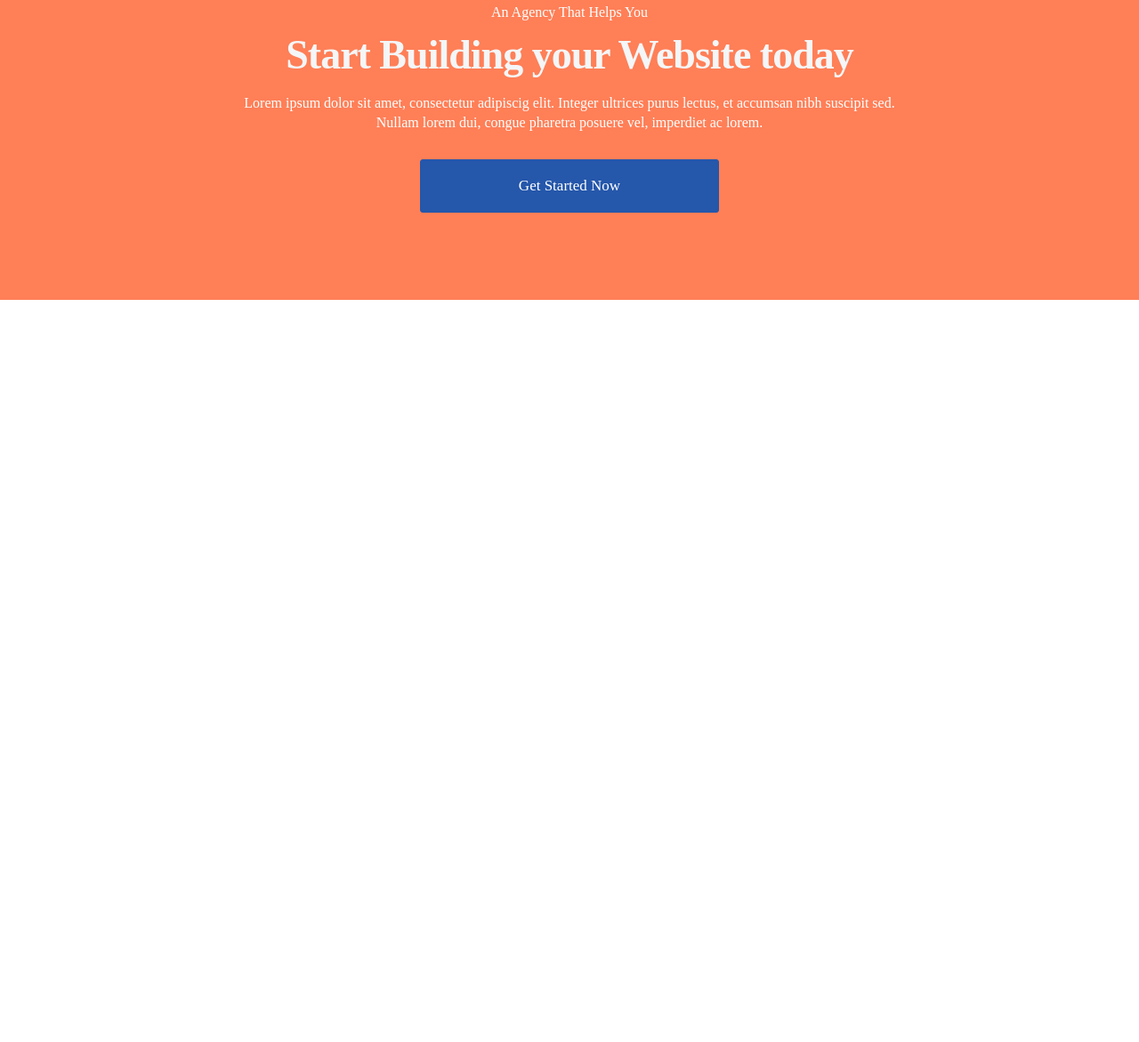
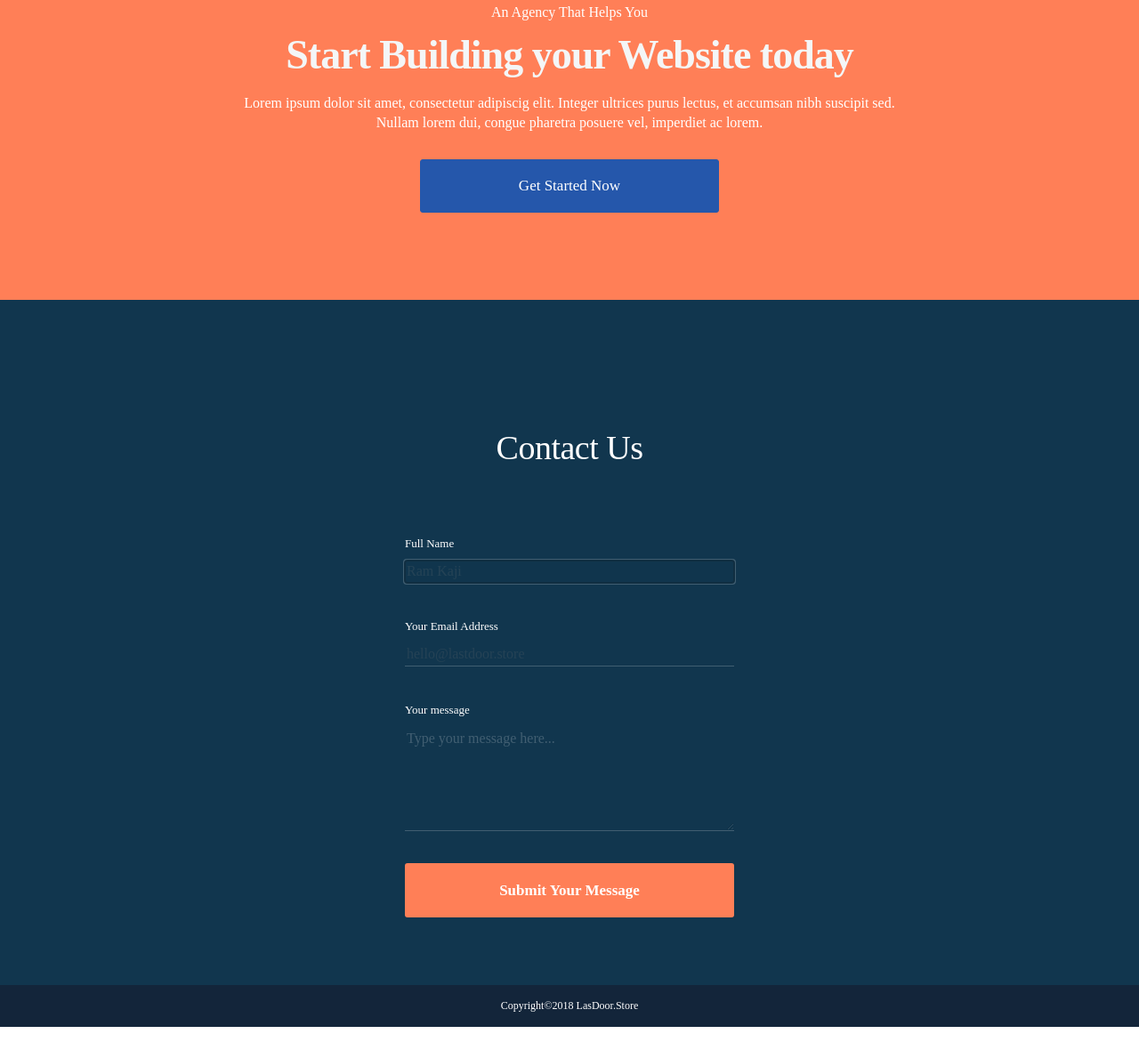
Before and after one commit to zznicole/fluffyagency-landingpage, a plain HTML site: page index.html in a window 1280 px wide. Shown: the part 3088-4259 px from the top of the page at 89% size. Before the commit the page ends 3425 px from the top, so only its background shows below. Drawn offline with Linux system fonts and the light colour scheme; a web font is replaced by a local one.

Commit message:
complete footer

```diff
--- a/index.html
+++ b/index.html
@@ -97,7 +97,7 @@
                 </div>
             </div>
         </section>
-        <div class="sparator"></div>
+        <div class="separator"></div>
         <section class="info">
             <div class="info__container">
                 <div class="info__content">
@@ -135,11 +135,29 @@
                 <div class="cfa__button--text">Get Started Now</div>
             </button>
         </section>
-
     </main>
     <footer>
-
-
+        <section class="contact">
+            <h2 class="contact__h2">Contact Us</h2>
+            <div class="form">
+                <label class="form__label">Full Name</label>
+                <input class="form__field" type="text" placeholder="Ram Kaji" autofocus required>
+            </div>
+            <div class="form">
+                <label class="form__label">Your Email Address</label>
+                <input class="form__field" type="email" placeholder="hello@lastdoor.store" required>
+            </div>
+            <div class="form">
+                <label class="form__label">Your message</label>
+                <textarea class="form__field form__field--textarea" rows="5">Type your message here...</textarea>
+            </div>
+            <div>
+                <input class="contact__submit" type="submit"  value="Submit Your Message">
+            </div>
+        </section>
+        <div class="copyright">
+            <div class="copyright__text">Copyright©2018 LasDoor.Store</div>
+        </div>
     </footer>
 </body>
 </html>
--- a/style/index.css
+++ b/style/index.css
@@ -338,7 +338,7 @@ body {
 
 }
 
-.sparator {
+.separator {
     width: 1170px;
     height: 1px;
     background-color: #DCE2E6;
@@ -499,3 +499,112 @@ body {
     text-align: center;
     color: #FFFFFF;
 }
+
+footer {
+    width: 100%;
+    height: 817px;
+    background-color: #11364E;
+    display: flex;
+    flex-direction: column;
+    align-items: center;
+    position: relative;
+}
+
+.contact {
+    width: 370px;
+    height: 490px;
+    display: flex;
+    flex-direction: column;
+    align-items: space-between;
+}
+
+.contact__h2 {
+    font-family: "Muli";
+    font-style: normal;
+    font-weight: normal;
+    font-size: 38px;
+    line-height: 1.4;
+    letter-spacing: -0.5px;
+    text-align: center;
+    color: #FFFFFF;
+    margin-top: 140px;
+}
+
+.form {
+    background-color: #11364E;
+    display: flex;
+    flex-direction: column;
+    align-items: space-between;
+    margin-top: 40px;
+}
+
+.form__label {
+    font-family: "Muli";
+    font-style: normal;
+    font-weight: 500;
+    font-size: 13px;
+    line-height: 1.4;
+    color: #FFFFFF;
+}
+
+.form__field {
+    font-family: "Muli";
+    font-style: normal;
+    font-weight: 500;
+    font-size: 16px;
+    line-height: 1.4;
+    color:  #ffffff;
+    mix-blend-mode: normal;
+    opacity: 0.2;
+    margin-top: 10px;
+    background-color: #11364E;
+    border: none;
+    border-bottom: 1px solid #ffffff;
+}
+
+.contact__submit {
+    width: 370px;
+    background-color: #FF7F57;
+    color: #FFFFFF;
+    font-family: "Muli";
+    font-style: normal;
+    font-weight: 600;
+    font-size: 17px;
+    line-height: 1.4;
+    text-align: center;
+    padding-top: 18.5px;
+    padding-bottom: 18.5px;
+    border: 0px;
+    border-radius: 3px;
+    margin-top: 36px;
+    margin-bottom: 140px;
+}
+
+.contact__submit:hover {
+   transform: scale(1.1);
+   color: rgb(231, 159, 138);
+}
+
+.copyright {
+    width: 100%;
+    height: 47px;
+    background-color: #13253A;
+    display: flex;
+    justify-content: center;
+    align-items: center;
+    align-self: space-between;
+    margin-top: 240px;
+    position: absolute;
+    bottom: 0px;
+}
+
+.copyright__text {
+    font-family: "Muli";
+    font-style: normal;
+    font-weight: normal;
+    font-size: 12px;
+    line-height: 1.4;
+    text-align: center;
+    color: #FFFFFF;
+
+}
```
